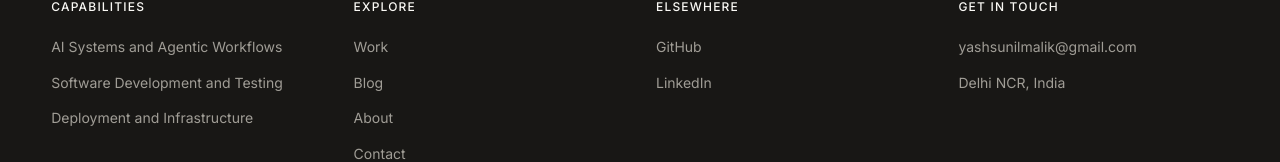
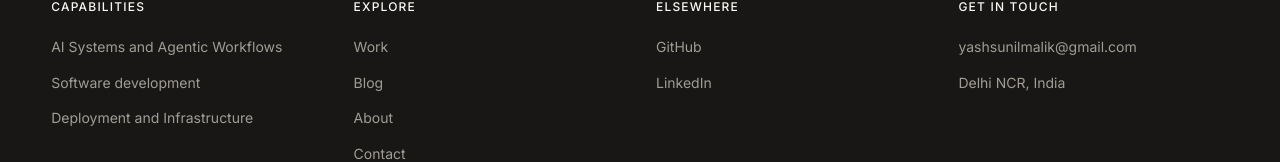
Before and after one commit to yash936936/Personal-Portfolio, a React (Vite) app in the folder portfolio/: page / in a window 1280 px wide. Shown: the part 6667-6829 px from the top of the page. Built offline with nearby package versions, Linux system fonts and the light colour scheme; no server answers.

Commit message:
Use software development capability label

```diff
--- a/portfolio/src/components/Footer.tsx
+++ b/portfolio/src/components/Footer.tsx
@@ -10,7 +10,7 @@ export default function Footer() {
           <div className="footer__col">
             <span className="footer__col-title">Capabilities</span>
             <Link to="/services/ai">AI Systems and Agentic Workflows</Link>
-            <Link to="/services/web">Software Development and Testing</Link>
+            <Link to="/services/web">Software development</Link>
             <Link to="/services/infrastructure">Deployment and Infrastructure</Link>
           </div>
           <div className="footer__col">
```
